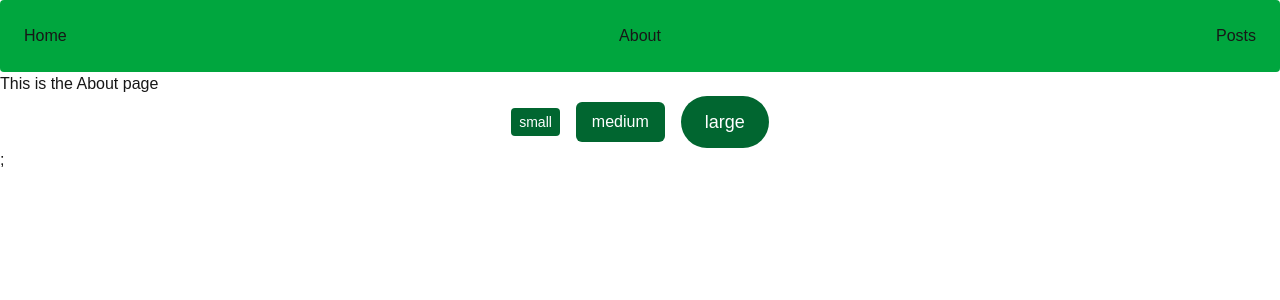
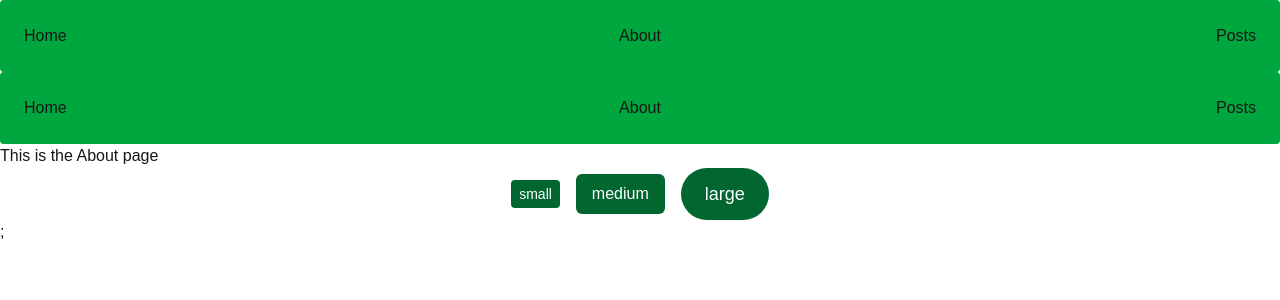
Before and after one commit to kodget/alx-project-0x02-setup, a Next.js app in the folder alx-project-0x02/: page /about in a window 1280 px wide. Shown: the top 300 px of the page. Built offline with nearby package versions, Linux system fonts and the light colour scheme.

Commit message:
Refractor: add header component to pages

```diff
--- a/alx-project-0x02/pages/about.tsx
+++ b/alx-project-0x02/pages/about.tsx
@@ -1,8 +1,10 @@
 import Button from "@/components/common/Button";
+import Header from "@/components/layout/Header";
 
 const About = () => {
   return (
     <div>
+      <Header />
       <div>This is the About page</div>
       <div className="flex flex-row justify-center items-center gap-4">
         <Button size="px-2 py-1 text-sm" shape="rounded-sm" title="small" />
```
